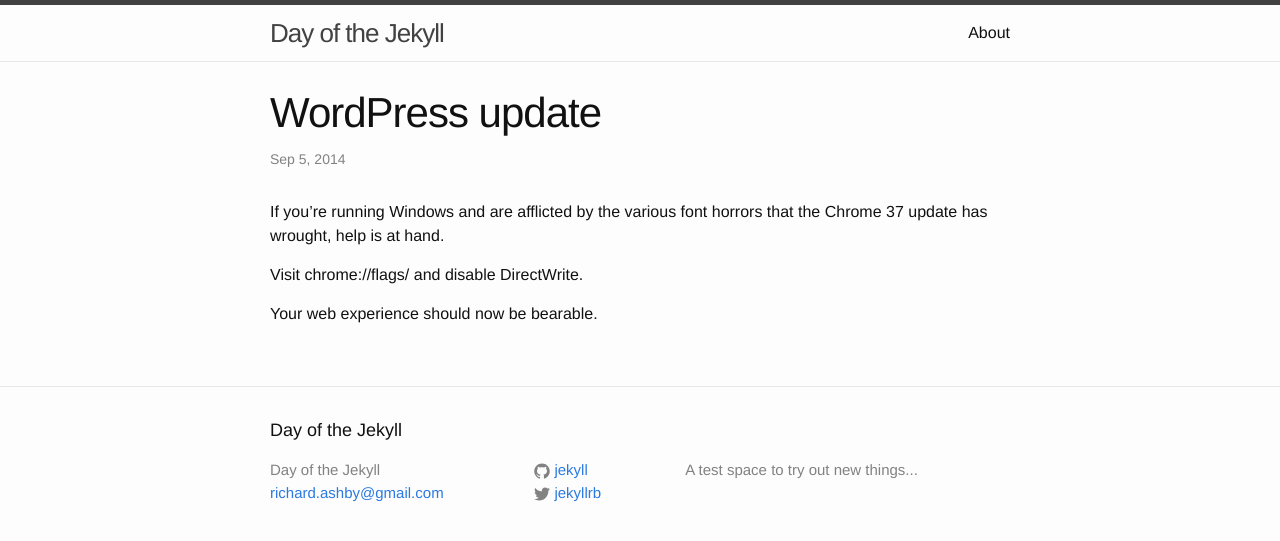
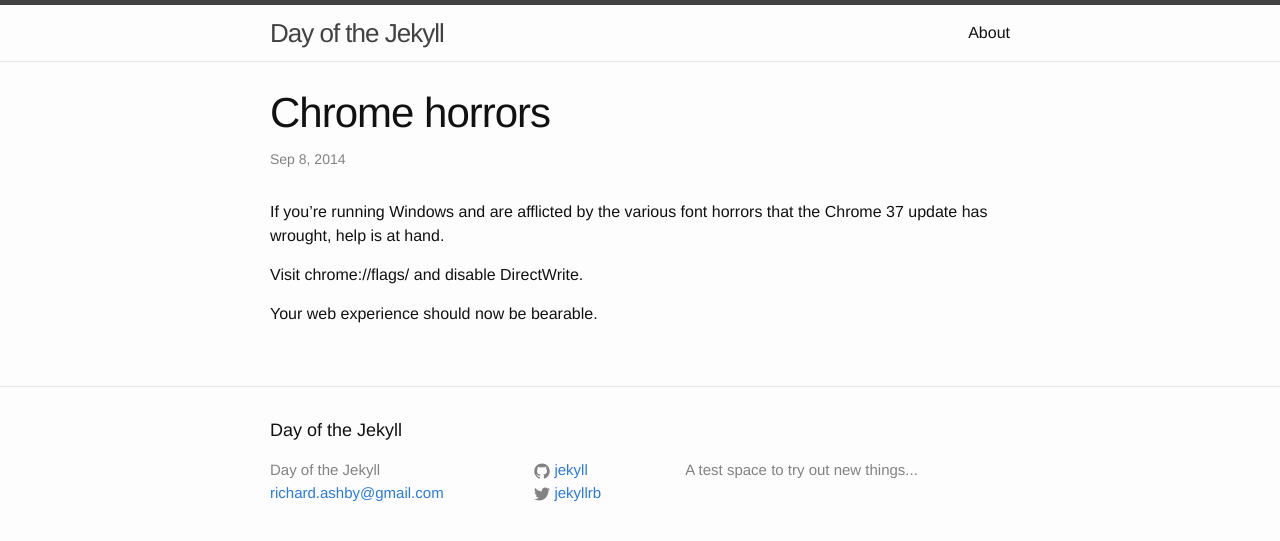
Before and after one commit to richashbyuk/thoughts, a Jekyll site: the page built from _posts/2014-09-08-chrome-horrors.markdown, in a window 1280 px wide. Shown: the top 541 px of the page. Built offline with Jekyll 4.4.1, drawn with Linux system fonts in a browser that asks for light colours.

Commit message:
Update 2014-09-08-chrome-horrors.markdown

```diff
--- a/_posts/2014-09-08-chrome-horrors.markdown
+++ b/_posts/2014-09-08-chrome-horrors.markdown
@@ -1,7 +1,7 @@
 ---
 layout: post
-title:  "WordPress update"
-date:   2014-09-05 10:35:27
+title:  "Chrome horrors"
+date:   2014-09-08 14:33:19
 categories: jekyll update
 ---
 
```
